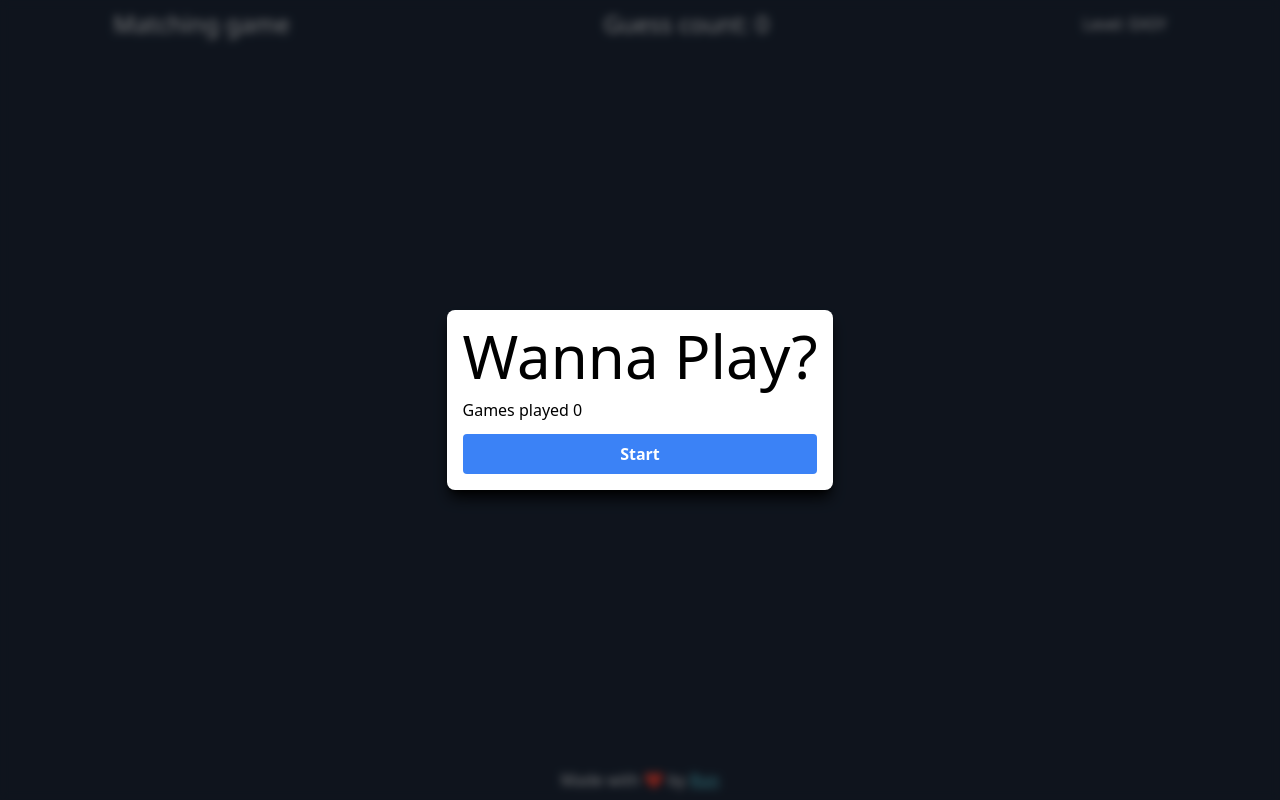
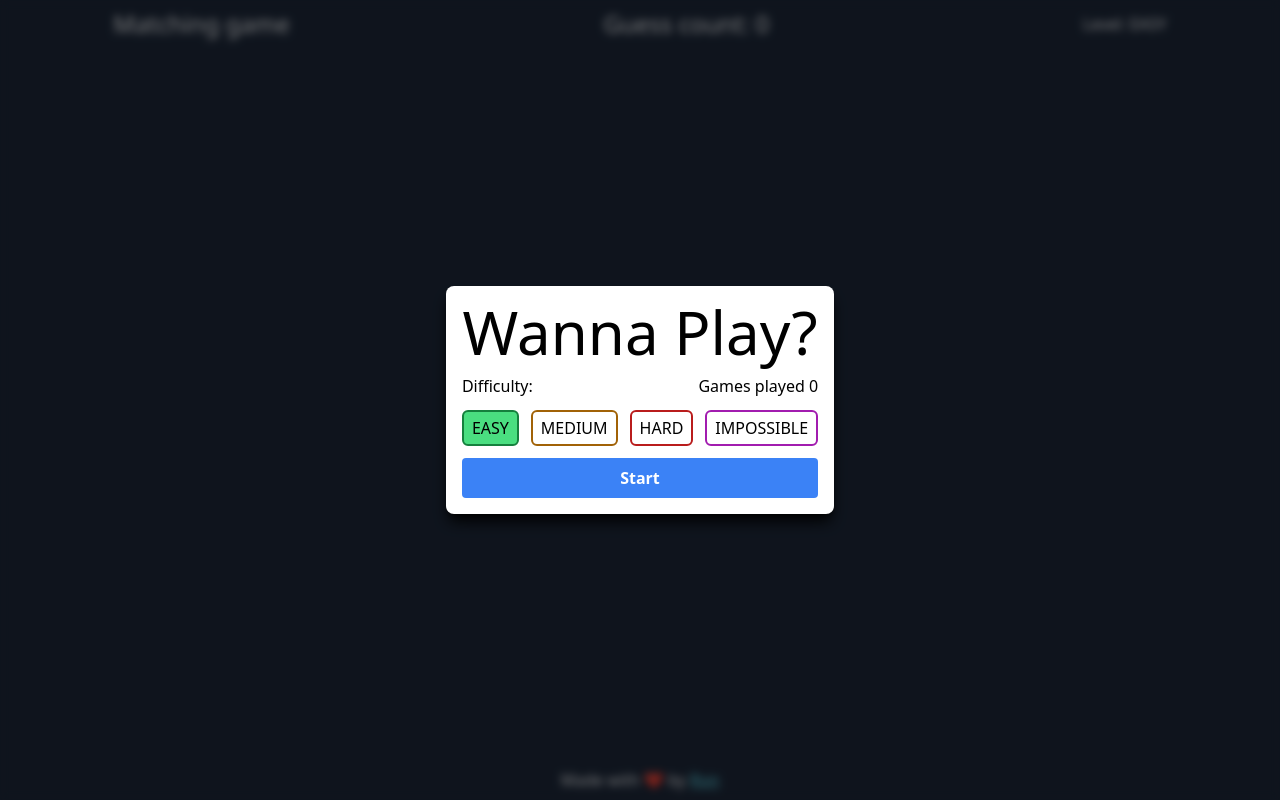
Before and after one commit to ronbarrantes/guessing-game, a React (Vite) app: page / in a window 1280 px wide. Built offline with nearby package versions, Linux system fonts and the light colour scheme.

Commit message:
Add Difficulty buttons

```diff
--- a/src/components/Board.tsx
+++ b/src/components/Board.tsx
@@ -6,11 +6,14 @@ import {
   Overlay,
   // Select
 } from '@components'
+import classNames from 'classnames'
 
+import { difficultyChoices } from '@/constants/difficultyChoices'
 // import { difficultyChoices } from '@/constants/difficultyChoices'
 import { useBoardState } from '@/state/boardState'
 import { buildCardData } from '@/utils/card'
 import { getEmoji } from '@/utils/emoji'
+import { DifficultyButton } from './DifficultyButton'
 
 export const Board = () => {
   const [emoji, setEmoji] = useState('')
@@ -23,6 +26,7 @@ export const Board = () => {
     increaseGuessCount,
     gamesPlayed,
     setGameOver,
+    setDifficulty,
     isGameOver,
     clearSelectedCards,
     resetGame,
@@ -55,15 +59,21 @@ export const Board = () => {
     <main className="flex flex-wrap h-full m-auto overflow-hidden grow 2xl:w-10/12">
       {isGameOver && (
         <Overlay title={gamesPlayed === 0 ? 'Wanna Play?' : 'Play Again?'}>
-          <p>Games played {gamesPlayed}</p>
+          <div className="flex justify-between">
+            <span className="">Difficulty:</span>
+            <span>Games played {gamesPlayed}</span>
+          </div>
 
-          {/*
-          TODO: add the difficulty level
-          <Select
-            name="difficulty"
-            setSelection={setDifficulty}
-            selectChoices={difficultyChoices}
-          /> */}
+          <div className="flex justify-center gap-3">
+            {difficultyChoices.map((difficulty) => (
+              <DifficultyButton
+                // select={difficulty === 'EASY'}
+                setDifficulty={() => setDifficulty(difficulty)}
+                key={`btn-${difficulty}`}
+                difficulty={difficulty}
+              />
+            ))}
+          </div>
 
           <button
             className="px-4 py-2 font-bold text-white bg-blue-500 rounded hover:bg-blue-700"
--- /dev/null
+++ b/src/components/DifficultyButton.tsx
@@ -0,0 +1,43 @@
+import classNames from 'classnames'
+
+import { useBoardState } from '@/state/boardState'
+
+interface DifficultyButtonProps {
+  difficulty: string
+  setDifficulty: () => void
+}
+
+const difficultyColors: Record<string, string> = {
+  EASY: 'hover:bg-green-400 border-green-700',
+  MEDIUM: 'hover:bg-yellow-400 border-yellow-700',
+  HARD: 'hover:bg-red-400 border-red-700',
+  IMPOSSIBLE: 'hover:bg-fuchsia-400 border-fuchsia-700',
+}
+
+const difficultyColorsSelected: Record<string, string> = {
+  EASY: 'bg-green-400',
+  MEDIUM: 'bg-yellow-400',
+  HARD: 'bg-red-400',
+  IMPOSSIBLE: 'bg-fuchsia-400',
+}
+
+export const DifficultyButton = ({
+  difficulty,
+  setDifficulty,
+}: DifficultyButtonProps) => {
+  const { difficulty: selectedDifficulty } = useBoardState()
+
+  return (
+    <button
+      onClick={setDifficulty}
+      className={classNames(
+        'w-fit rounded-md border-2 p-2 py-1',
+        difficultyColors[difficulty],
+        selectedDifficulty === difficulty &&
+          difficultyColorsSelected[difficulty],
+      )}
+    >
+      {difficulty}
+    </button>
+  )
+}
```
